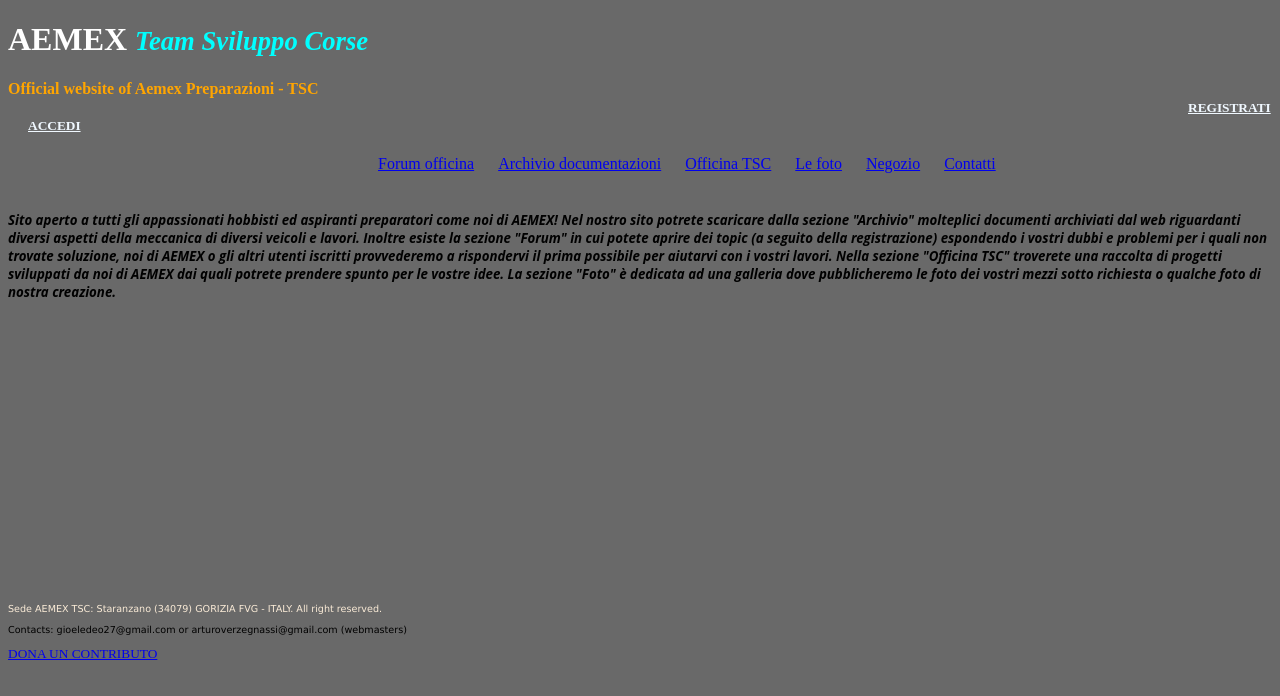
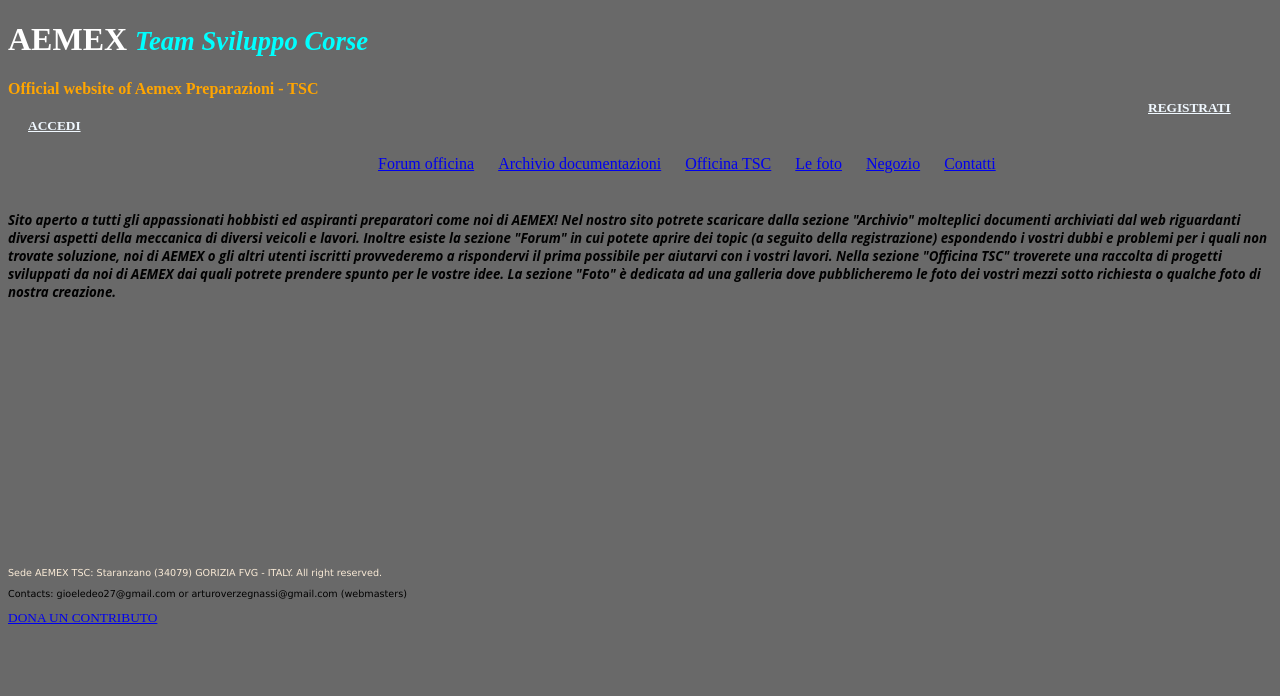
Before and after one commit to Gioeledeo/Aemex-WebSite, a plain HTML site: page index.html in a window 1280 px wide. Drawn offline with Linux system fonts and the light colour scheme.

Commit message:
Add files via upload

```diff
--- a/index.html
+++ b/index.html
@@ -25,7 +25,7 @@
     <nav>
         <h4 style="color:orange;">
             Official website of Aemex Preparazioni - TSC
-            <a href="singUp.html" style="margin-left: 1180px; color:aliceblue"><small>REGISTRATI</small></a>
+            <a href="singUp.html" style="margin-left: 1140px; color:aliceblue"><small>REGISTRATI</small></a>
             <a href="singIn.html" style="margin-left: 20px;color:aliceblue"><small>ACCEDI</small></a>
         </h4>
 
@@ -52,7 +52,7 @@
         </div>
 
     </body>
-    </br></br></br></br></br></br></br></br></br></br></br></br></br></br></br>
+    </br></br></br></br></br></br></br></br></br></br></br></br></br>
     <footer>
     	<p style="font-family:verdana; font-size:60%; color:antiquewhite">Sede AEMEX TSC: Staranzano (34079) GORIZIA FVG - ITALY. All right reserved.</p>
         <p style="font-family:verdana; font-size:60%; color:black">Contacts: gioeledeo27@gmail.com or arturoverzegnassi@gmail.com (webmasters)</p>
```
